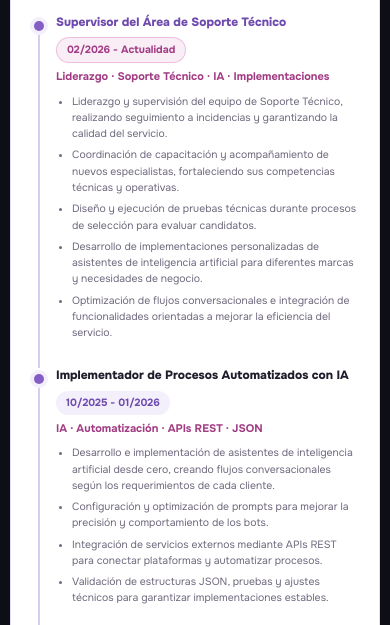
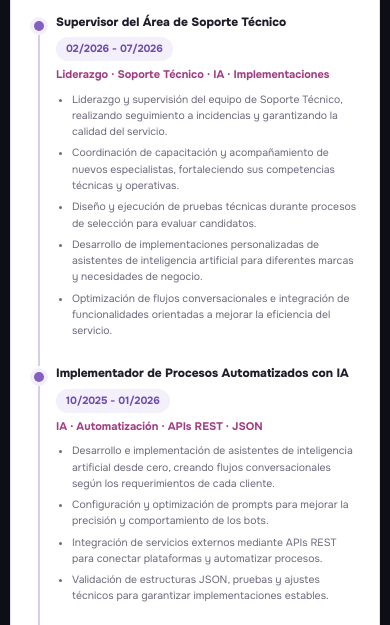
Before and after one commit to LuisMy1715Y/CV, a plain HTML site: page index.html in a window 390 px wide. Shown: the part 475-1100 px from the top of the page. Drawn offline with Linux system fonts and the light colour scheme.

```diff
--- a/index.html
+++ b/index.html
@@ -100,7 +100,7 @@
 
             <!--LUCIDBOT-->
 
-            <div class="company current-company">
+            <div class="company">
                 <div class="company-header">
                     <img
                         class="company-logo lucidbot-logo"
@@ -121,7 +121,7 @@
 
                 <!-- SUPERVISOR -->
 
-                <div class="experience current-role">
+                <div class="experience">
                     <div class="experience-header">
                         <h4 class="job-title">
                             Supervisor del Área de Soporte Técnico
@@ -129,7 +129,7 @@
 
 
                         <span class="date">
-                            02/2026 - Actualidad
+                            02/2026 - 07/2026
                         </span>
                     </div>
 
--- a/styles.css
+++ b/styles.css
@@ -1040,31 +1040,6 @@
             padding: 3px;
         }
 
-        .current-company {
-            color: var(--ink);
-        }
-
-        .current-company .company-name {
-            color: var(--ink);
-            font-weight: 800;
-        }
-
-        .current-role .job-title {
-            color: #6f4aae;
-            font-weight: 800;
-        }
-
-        .current-role .date {
-            border: 1px solid rgba(214, 93, 177, 0.32);
-            background: #f9edf6;
-            color: #a13b83;
-        }
-
-        .current-role .job-category {
-            color: #a13b83;
-            font-weight: 700;
-        }
-
         .download-btn {
             position: relative;
             display: inline-flex;
```
